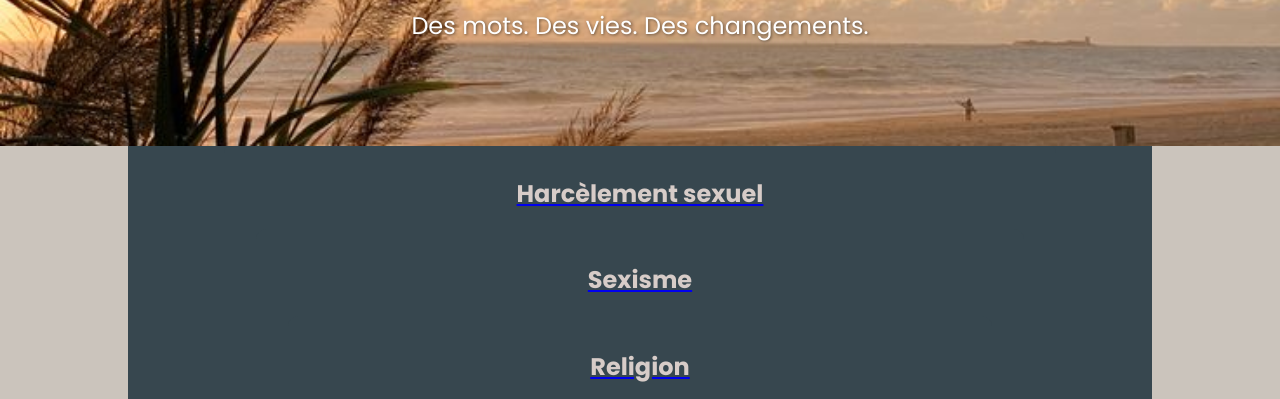
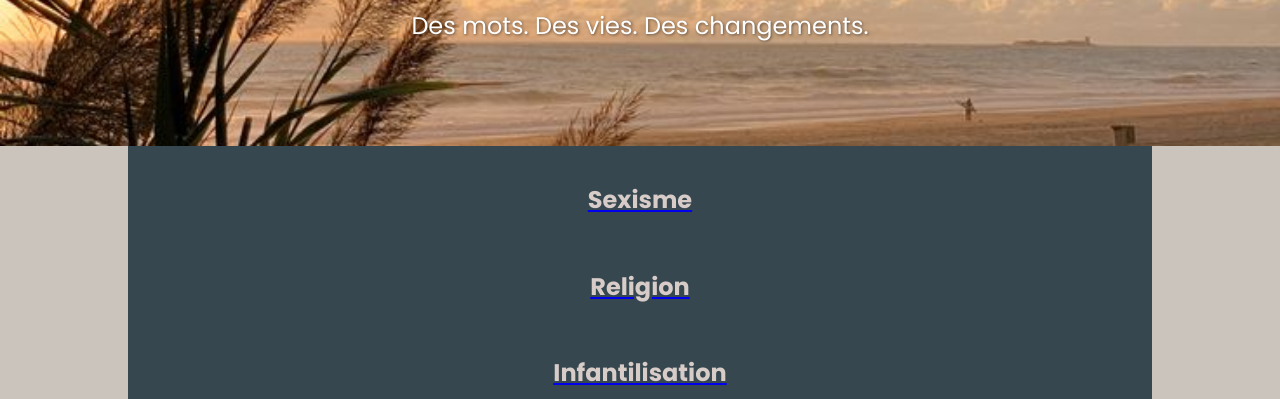
Before and after one commit to Wolfie-eng/web, a plain HTML site: page index.html in a window 1280 px wide. Shown: the part 334-733 px from the top of the page. Drawn offline with Linux system fonts and the light colour scheme.

Commit message:
Update style.css

```diff
--- a/style.css
+++ b/style.css
@@ -98,7 +98,7 @@
   }
 
   main {
-    padding-top: 80px;
+    padding-top: 0;
   }
 
 body, header, .hero {
```
